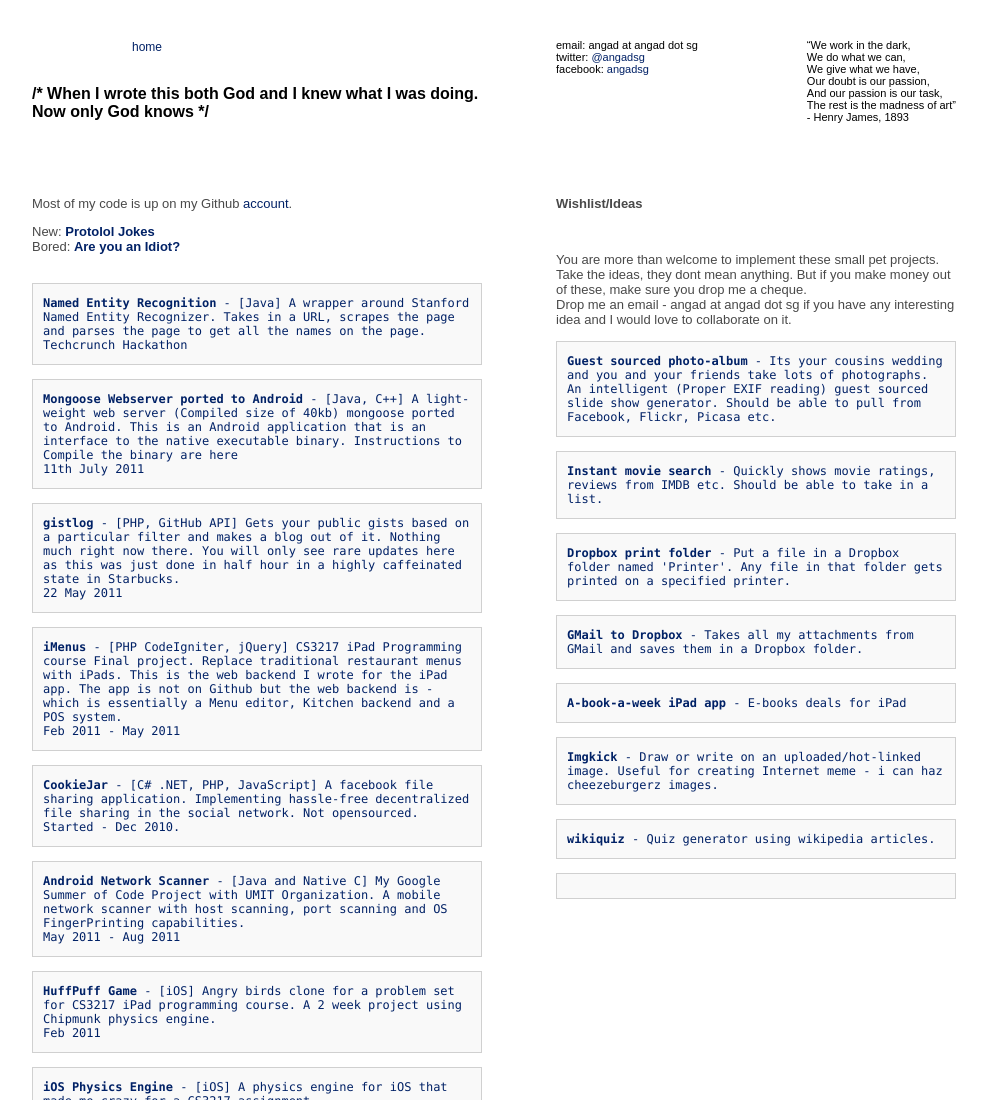
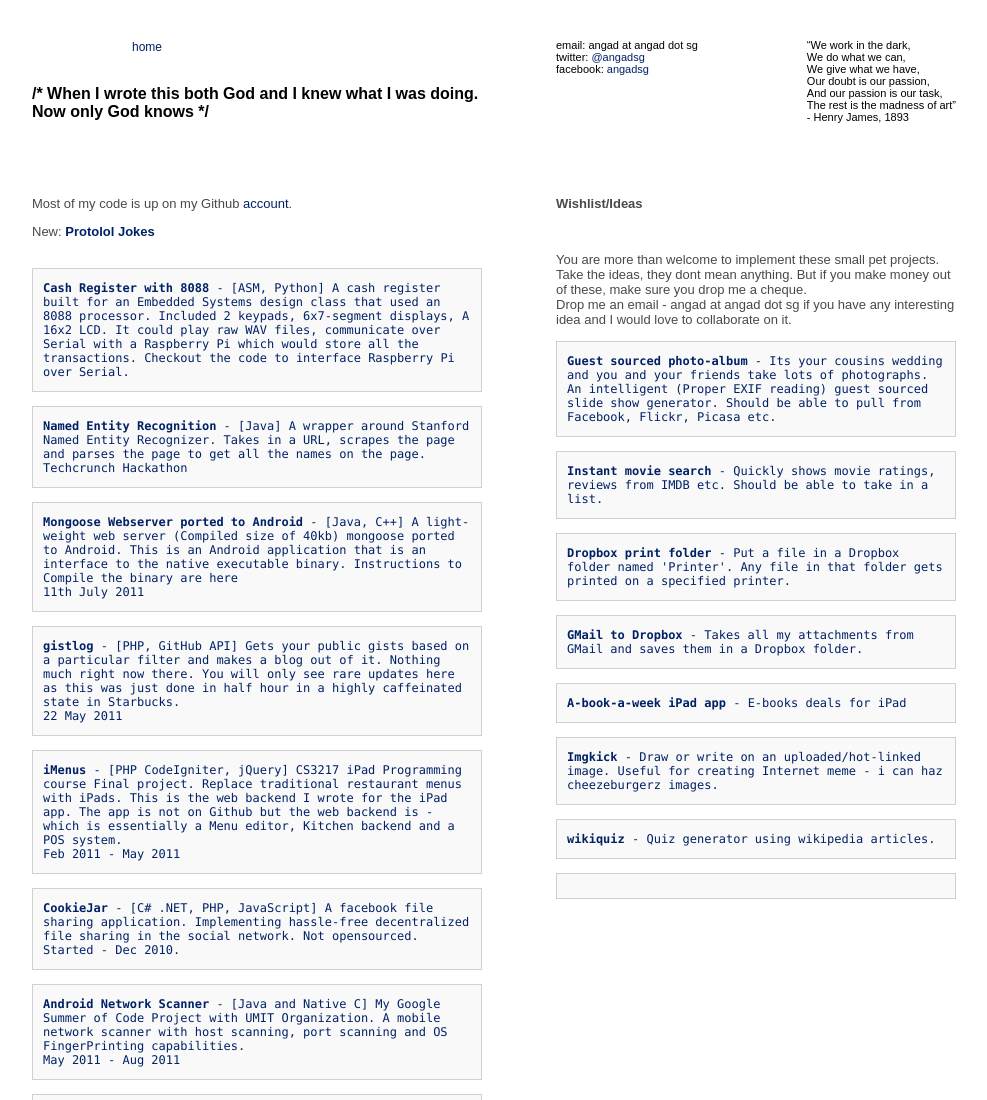
Before and after one commit to angad/angad.github.com, a plain HTML site: page index.html in a window 1280 px wide. Shown: the top 1100 px of the page, without its empty margins (96-1083 px from the left). Drawn offline with Linux system fonts and the light colour scheme.

Commit message:
Added CG3002 project

```diff
--- a/index.html
+++ b/index.html
@@ -151,9 +151,15 @@
 
 
 New: <strong><a href = "http://protolol.com">Protolol Jokes</a></strong><br/>
-Bored: <strong><a href = "http://code.angad.sg/f/test.html">Are you an Idiot?</a><br/></strong>
+<!--Bored: <strong><a href = "http://code.angad.sg/f/test.html">Are you an Idiot?</a><br/></strong>-->
 <br/>
 
+
+<p>
+	<code>
+		<strong><a href = "https://github.com/angad/asm-8088">Cash Register with 8088</a></strong> - [ASM, Python] A cash register built for an Embedded Systems design class that used an 8088 processor. Included 2 keypads, 6x7-segment displays, A 16x2 LCD. It could play raw WAV files, communicate over Serial with a Raspberry Pi which would store all the transactions. Checkout the <a href = "https://github.com/angad/raspberrypi-pyserial">code</a> to interface Raspberry Pi over Serial.
+	</code>
+</p>
 
 <p>
 	<code>
```
